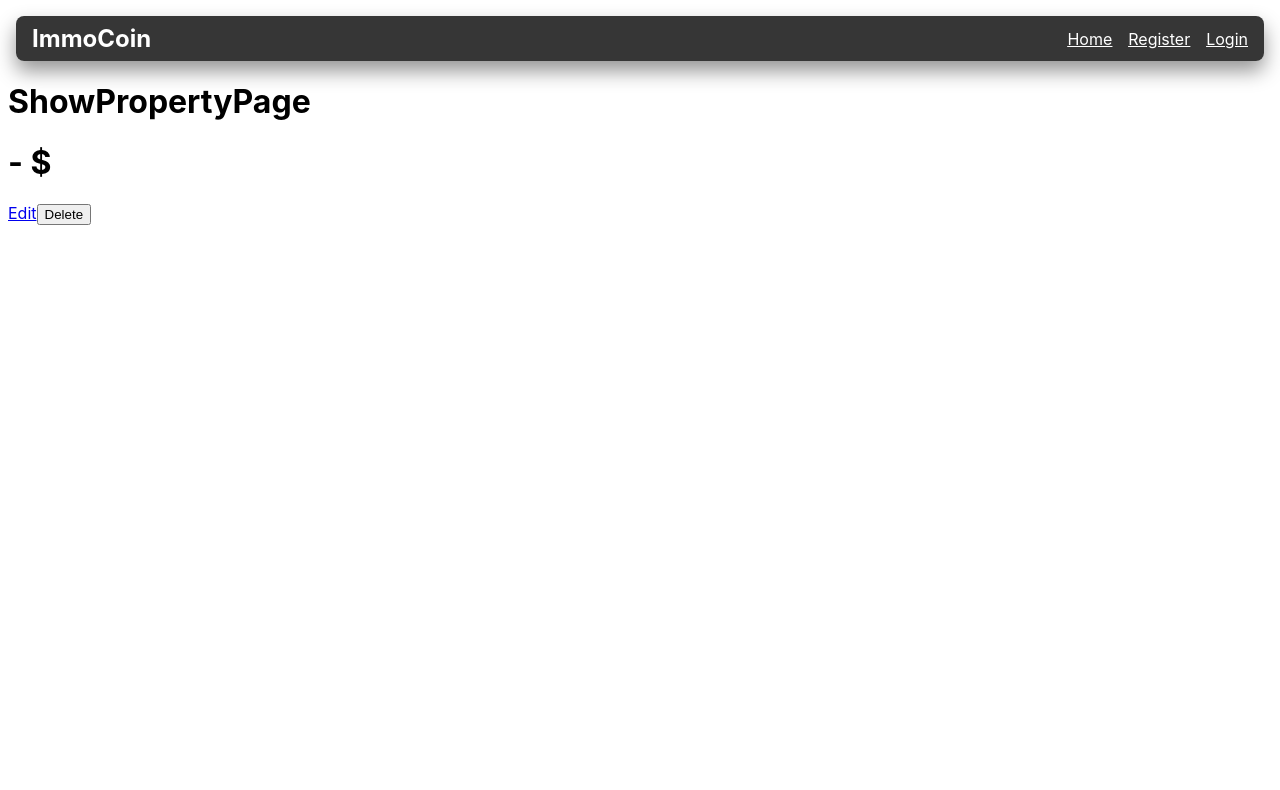
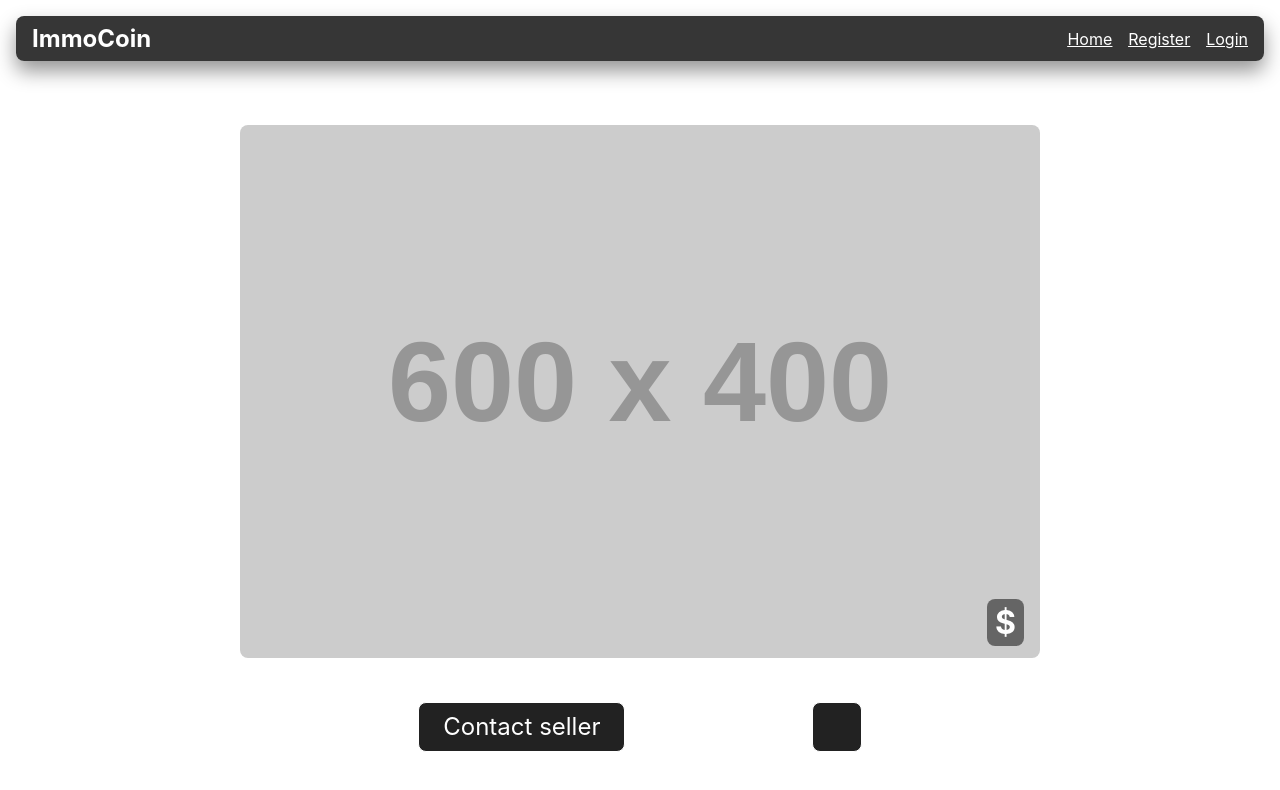
Before and after one commit to MyCompta/ImmoCoin_front, a React (Vite) app: page /properties/1 in a window 1280 px wide. Shown: the top 790 px of the page. Built offline with nearby package versions, Linux system fonts and the light colour scheme; no server answers.

Commit message:
Refacto property show page

```diff
--- a/src/components/Navbar.css
+++ b/src/components/Navbar.css
@@ -15,6 +15,7 @@
   margin: 1rem 0.5rem;
   backdrop-filter: blur(10px);
   box-shadow: 0px 10px 20px #0000006b;
+  z-index: 9999;
 }
 .navbar.opened {
   max-height: 15rem;
--- /dev/null
+++ b/src/components/ShowProperty.css
@@ -0,0 +1,72 @@
+.ShowPropertyContainer {
+  text-align: center;
+  margin-top: 4rem;
+  margin-left: auto;
+  margin-right: auto;
+  max-width: 800px;
+}
+.thumbnail {
+  position: relative;
+}
+.thumbnail img {
+  width: 100%;
+  object-fit: cover;
+  border-radius: 0.5rem;
+  transition: all 0.2s;
+  cursor: pointer;
+}
+.thumbnail .price {
+  position: absolute;
+  bottom: 0;
+  right: 0;
+  margin: 1rem;
+  color: white;
+  font-weight: bold;
+  font-size: clamp(1rem, 5vw, 2rem);
+  background-color: rgba(0, 0, 0, 0.5);
+  padding: 0.25rem 0.5rem;
+  border-radius: 0.5rem;
+}
+.thumbnail:hover img {
+  box-shadow: 0 20px 40px rgba(0, 0, 0, 0.1);
+  border-radius: 1rem;
+}
+
+.ShowPropertyContainer #fullScreen {
+  display: none;
+  position: fixed;
+  top: 0;
+  left: 0;
+  width: 100%;
+  height: 100%;
+  object-fit: contain;
+  background-color: rgba(0, 0, 0, 0.5);
+  margin: auto;
+}
+
+.showPropertyContainer .actions {
+  display: flex;
+  justify-content: space-evenly;
+  margin: 2rem 0;
+}
+
+.showPropertyContainer .actions a,
+.showPropertyContainer .actions button {
+  font-size: 1.5rem;
+  line-height: 1.5rem;
+  padding: 0.75rem 1.5rem;
+  border-radius: 0.5rem;
+  color: white;
+  text-decoration: none;
+  margin: 0.5rem;
+  transition: 0.2s;
+  background-color: #222;
+  border: 1px solid white;
+  cursor: pointer;
+}
+
+.showPropertyContainer .actions a:hover,
+.showPropertyContainer .actions button:hover {
+  background-color: #333;
+  box-shadow: 0 10px 30px rgba(0, 0, 0, 0.15);
+}
--- a/src/components/ShowProperty.jsx
+++ b/src/components/ShowProperty.jsx
@@ -1,10 +1,33 @@
 import { useState, useEffect } from "react";
 import { useParams } from "react-router-dom";
 import { getPropertyFetch } from "../services/propertyApi";
+import { Link, useNavigate } from "react-router-dom";
+import { deletePropertyFetch } from "../services/propertyApi";
+import Cookies from "js-cookie";
+import "./ShowProperty.css";
 
 const ShowProperty = () => {
   const { id } = useParams();
   const [property, setProperty] = useState();
+  const navigate = useNavigate();
+
+  const user_id = Cookies.get("auth_token") ? JSON.parse(Cookies.get("auth_token")).user_id : null;
+
+  const deleteProperty = async () => {
+    if (!Cookies.get("auth_token")) {
+      throw new Error("User is not logged in. Unable to delete the property.");
+    }
+
+    try {
+      const response = await deletePropertyFetch(id);
+
+      if (response.ok) {
+        navigate(`/`);
+      }
+    } catch (error) {
+      console.error("Error during create property:", error.message);
+    }
+  };
 
   useEffect(() => {
     const fetchProperty = async () => {
@@ -16,16 +39,55 @@ const ShowProperty = () => {
       }
     };
     fetchProperty();
-  }, []);
+  }, [id]);
+
+  const displayFullScreenThumbnail = () => {
+    const fullScreen = document.getElementById("fullScreen");
+    if (fullScreen.style.display === "none") {
+      fullScreen.style.display = "block";
+    } else {
+      fullScreen.style.display = "none";
+    }
+  };
 
   return (
     property && (
-      <div className="ShowPropertyContainer">
-        <h1>
-          {property.title} - ${property.price}
-        </h1>
-        <p>{property.description}</p>
-      </div>
+      <>
+        <div className="ShowPropertyContainer">
+          <div className="thumbnail">
+            <img
+              src={property.image ? property.image : "https://via.placeholder.com/600x400"}
+              alt={property.title}
+              onClick={displayFullScreenThumbnail}
+            />
+            <p className="price">${property.price}</p>
+          </div>
+          <h1>{property.title}</h1>
+          <p>{property.description}</p>
+          <div className="actions">
+            <a className="contact" href={`mailto:${property.owner_email}`}>
+              Contact seller
+            </a>
+            <a href={`mailto:${property.owner_email}`}>{property.owner_email}</a>
+          </div>
+          <img
+            id="fullScreen"
+            src={property.image ? property.image : "https://via.placeholder.com/600x400"}
+            alt={property.title}
+            style={{ display: "none" }}
+            onClick={displayFullScreenThumbnail}
+          />
+        </div>
+        {property.user_id === user_id && (
+          <>
+            <hr />
+            <div className="actions">
+              <Link to={`/properties/edit/${id}`}>Edit</Link>
+              <button onClick={deleteProperty}>Delete</button>
+            </div>
+          </>
+        )}
+      </>
     )
   );
 };
--- a/src/pages/properties/ShowPropertyPage.jsx
+++ b/src/pages/properties/ShowPropertyPage.jsx
@@ -1,39 +1,9 @@
-import { Link, useParams } from "react-router-dom";
 import ShowProperty from "../../components/ShowProperty";
-import Cookies from "js-cookie";
-import { useNavigate } from "react-router-dom";
-import { deletePropertyFetch } from "../../services/propertyApi";
 
 const ShowPropertyPage = () => {
-  const { id } = useParams();
-  const navigate = useNavigate();
-
-  const onClick = async () => {
-    let authToken = {};
-
-    if (!Cookies.get("auth_token")) {
-      throw new Error("User is not logged in. Unable to delete the property.");
-    } else {
-      authToken = JSON.parse(Cookies.get("auth_token"));
-    }
-
-    try {
-      const response = await deletePropertyFetch(id);
-
-      if (response.ok) {
-        navigate(`/`);
-      }
-    } catch (error) {
-      console.error("Error during create property:", error.message);
-    }
-  };
-
   return (
     <div className="showPropertyContainer">
-      <h1>ShowPropertyPage</h1>
       <ShowProperty />
-      <Link to={`/properties/edit/${id}`}>Edit</Link>
-      <button onClick={onClick}>Delete</button>
     </div>
   );
 };
```
